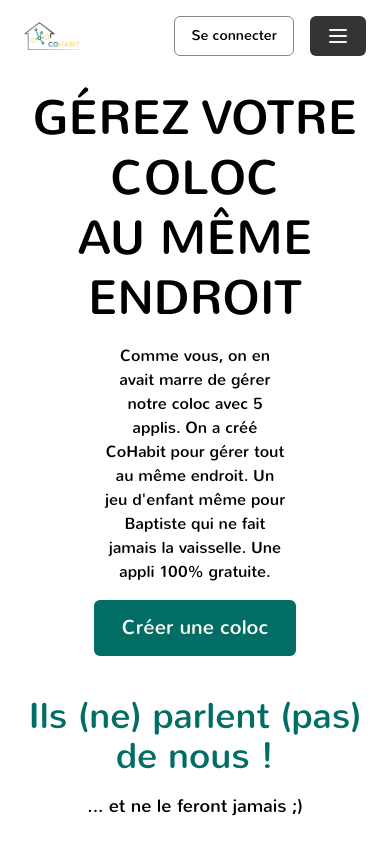
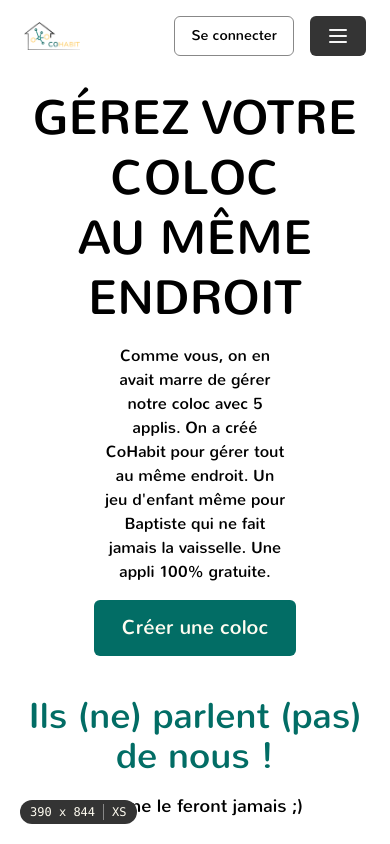
Before and after one commit to O-clock-Kimchi/O-Coloc-front, a React (Vite) app: page / in a window 390 px wide. Shown: the top 844 px of the page. Built offline with nearby package versions, Linux system fonts and the light colour scheme.

Commit message:
added a component dev for better understanding of breakpoint tailwind

```diff
--- a/src/components/App/App.tsx
+++ b/src/components/App/App.tsx
@@ -4,6 +4,7 @@ import Header from '../Header/Header';
 import Footer from '../Footer/Footer';
 import { useAppDispatch, useAppSelector } from '../../hooks/redux';
 import { logout } from '../../store/action/actions';
+import ScreenSize from '../DevComponent/ScreenSize';
 
 function App() {
   const dispatch = useAppDispatch();
@@ -35,6 +36,7 @@ function App() {
     <div className=" container mx-auto  min-h-screen flex flex-col">
       <Header />
       <Outlet />
+      <ScreenSize />
       <Footer />
     </div>
   );
--- /dev/null
+++ b/src/components/DevComponent/ScreenSize.tsx
@@ -0,0 +1,43 @@
+// Utils just for Dev to see BreakPoints Tailwind
+// Found on git = https://gist.github.com/Sh4yy/0300299ae60af4910bcb341703946330
+
+import { useEffect, useState } from 'react';
+
+function ScreenSize() {
+  const [dimensions, setDimensions] = useState({ width: 0, height: 0 });
+
+  useEffect(() => {
+    function updateDimensions() {
+      setDimensions({
+        width: window.innerWidth,
+        height: window.innerHeight,
+      });
+    }
+
+    updateDimensions();
+    window.addEventListener('resize', updateDimensions);
+
+    return () => {
+      window.removeEventListener('resize', updateDimensions);
+    };
+  }, []);
+
+  const { width, height } = dimensions;
+
+  return (
+    <div className="fixed bottom-5 left-5 z-50 flex items-center space-x-2 rounded-full bg-jet-900 px-2.5 py-1 font-mono text-xs font-medium text-floral-white">
+      <span>
+        {width.toLocaleString()} x {height.toLocaleString()}
+      </span>
+      <div className="h-4 w-px bg-jet-400" />
+      <span className="sm:hidden">XS</span>
+      <span className="hidden sm:inline md:hidden">SM</span>
+      <span className="hidden md:inline lg:hidden">MD</span>
+      <span className="hidden lg:inline xl:hidden">LG</span>
+      <span className="hidden xl:inline 2xl:hidden">XL</span>
+      <span className="hidden 2xl:inline">2XL</span>
+    </div>
+  );
+}
+
+export default ScreenSize;
```
